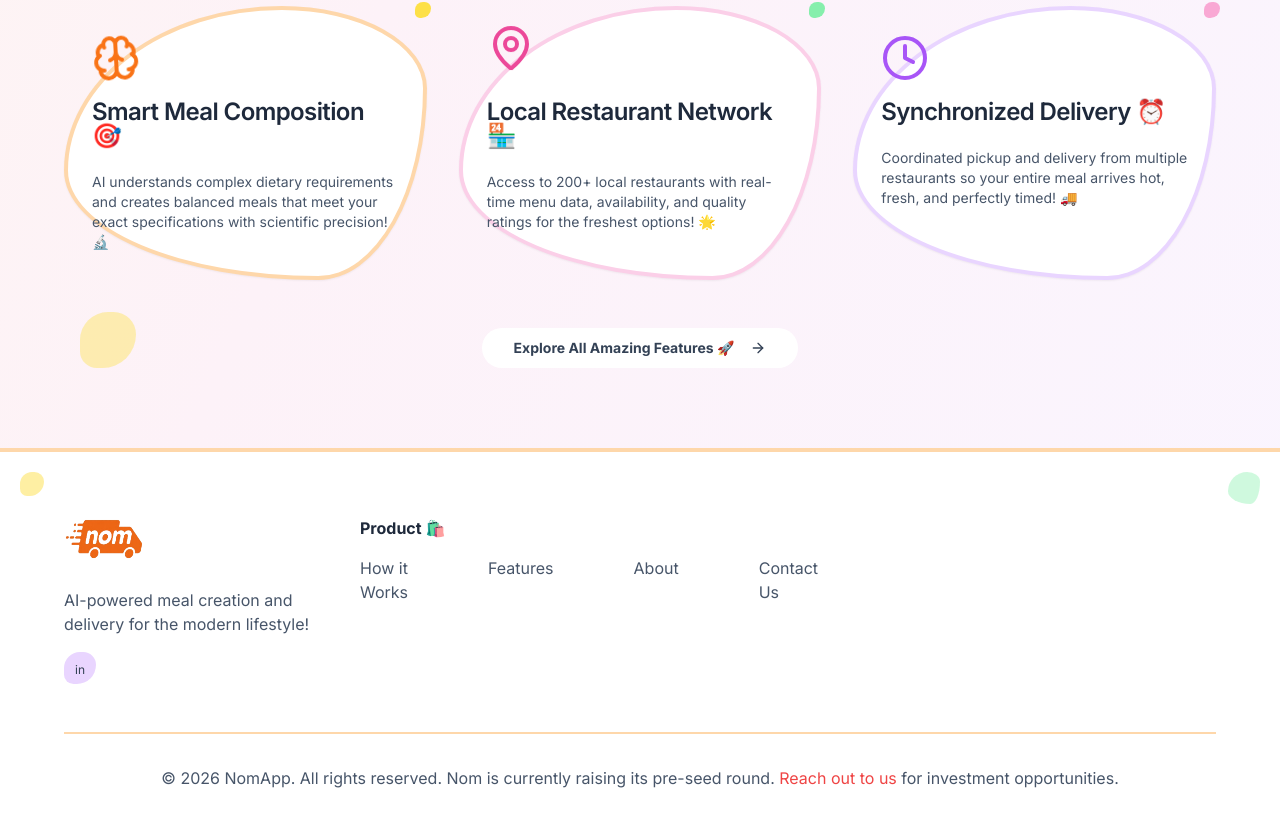
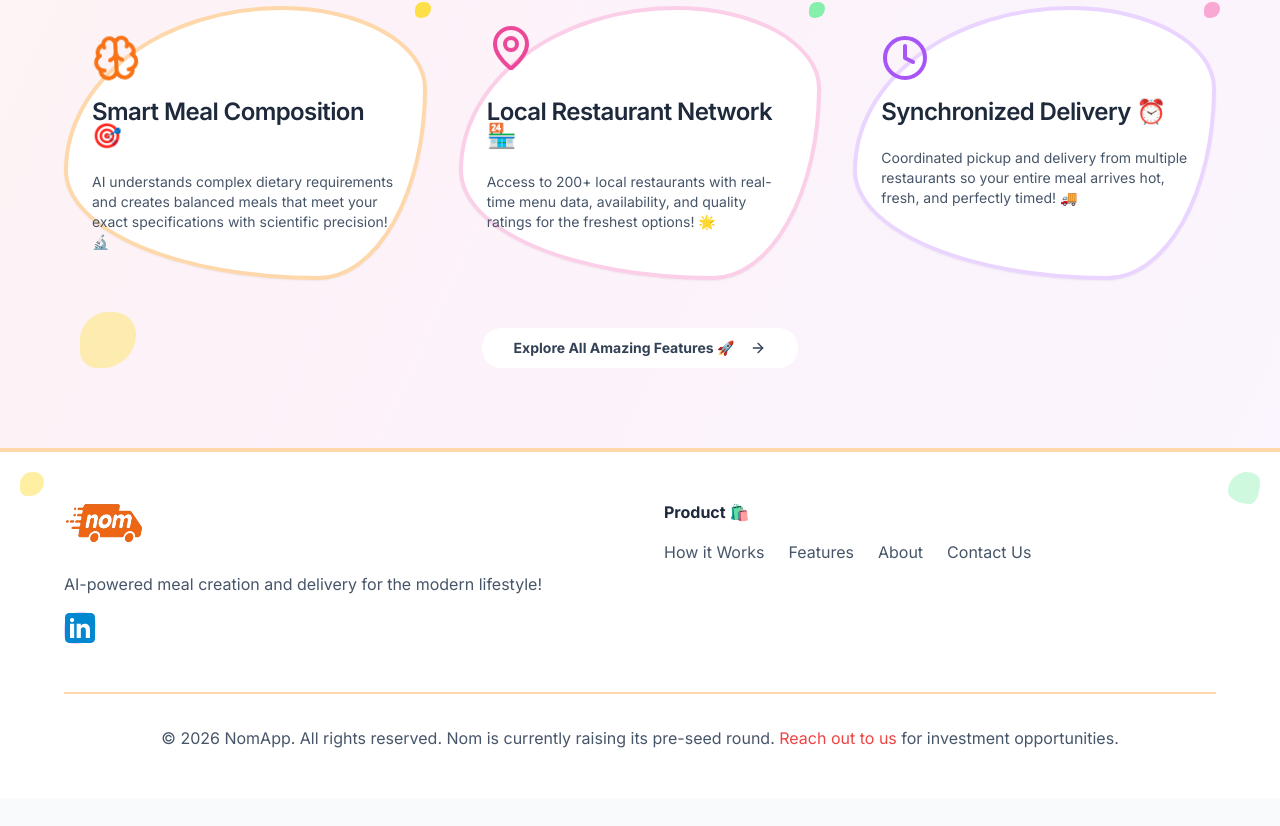
Before and after one commit to sahiljaiswal02/NOM-APP, a Next.js app: page / in a window 1280 px wide. Shown: the part 1948-2774 px from the top of the page. After the commit the page ends 2746 px from the top, so only its background shows below. Built offline with nearby package versions, Linux system fonts and the light colour scheme.

Commit message:
Refactor LandingPage component for improved layout and accessibility

```diff
--- a/app/page.tsx
+++ b/app/page.tsx
@@ -17,6 +17,7 @@ import {
 } from "lucide-react";
 import { Navbar } from "@/components/navbar";
 import Link from "next/link";
+import type { JSX } from "react";
 
 export default function LandingPage() {
   return (
@@ -271,13 +272,14 @@ export default function LandingPage() {
       </section>
 
       {/* Footer */}
-      <footer className="bg-white border-t-4 border-orange-200 py-16 px-4 relative z-[2]">
+      <footer className="bg-white border-t-4 border-orange-200 py-12 px-4 sm:px-6 lg:px-8 relative z-[2]">
         <div className="absolute top-5 left-5 w-6 h-6 bg-yellow-300 doodle-circle opacity-50"></div>
         <div className="absolute top-5 right-5 w-8 h-8 bg-green-300 doodle-blob opacity-40"></div>
 
-        <div className="container mx-auto max-w-6xl">
-          <div className="grid md:grid-cols-4 gap-8">
-            <div>
+        <div className="container mx-auto max-w-6xl overflow-x-hidden">
+          <div className="flex flex-col md:flex-row md:justify-between md:items-start gap-12">
+            {/* Column 1 */}
+            <div className="flex-1">
               <div className="flex items-center space-x-2 mb-6">
                 <Link href="/" className="flex items-center space-x-2">
                   <img
@@ -296,14 +298,32 @@ export default function LandingPage() {
                     href="https://www.linkedin.com/company/nom-app/?viewAsMember=true"
                     target="_blank"
                   >
-                    <span className="text-xs text-slate-700">in</span>
+                    <svg
+                      xmlns="http://www.w3.org/2000/svg"
+                      x="0px"
+                      y="0px"
+                      width="40"
+                      height="40"
+                      viewBox="0 0 48 48"
+                    >
+                      <path
+                        fill="#0288D1"
+                        d="M42,37c0,2.762-2.238,5-5,5H11c-2.761,0-5-2.238-5-5V11c0-2.762,2.239-5,5-5h26c2.762,0,5,2.238,5,5V37z"
+                      ></path>
+                      <path
+                        fill="#FFF"
+                        d="M12 19H17V36H12zM14.485 17h-.028C12.965 17 12 15.888 12 14.499 12 13.08 12.995 12 14.514 12c1.521 0 2.458 1.08 2.486 2.499C17 15.887 16.035 17 14.485 17zM36 36h-5v-9.099c0-2.198-1.225-3.698-3.192-3.698-1.501 0-2.313 1.012-2.707 1.99C24.957 25.543 25 26.511 25 27v9h-5V19h5v2.616C25.721 20.5 26.85 19 29.738 19c3.578 0 6.261 2.25 6.261 7.274L36 36 36 36z"
+                      ></path>
+                    </svg>
                   </Link>
                 </div>
               </div>
             </div>
-            <div>
+
+            {/* Column 2 */}
+            <div className="flex-1">
               <h3 className="font-bold mb-4 text-slate-800">Product 🛍️</h3>
-              <ul className="gap-20 text-slate-600 flex">
+              <ul className="flex flex-col space-y-2 md:space-y-0 md:flex-row md:space-x-6 text-slate-600">
                 <li>
                   <Link
                     href="/how-it-works"
@@ -339,6 +359,8 @@ export default function LandingPage() {
               </ul>
             </div>
           </div>
+
+          {/* Footer Bottom Text */}
           <div className="border-t-2 border-orange-200 mt-12 pt-8 text-center text-slate-600">
             <p>
               &copy; 2026 NomApp. All rights reserved. Nom is currently raising
```
